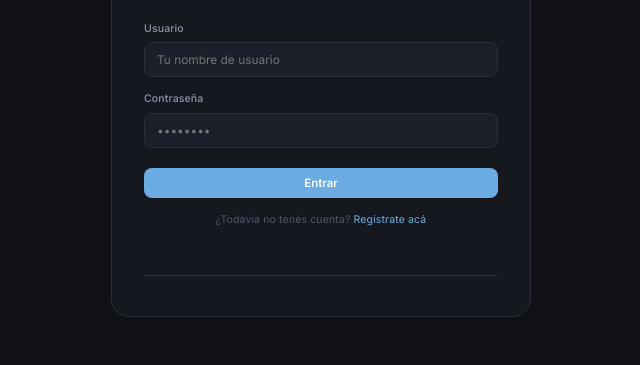
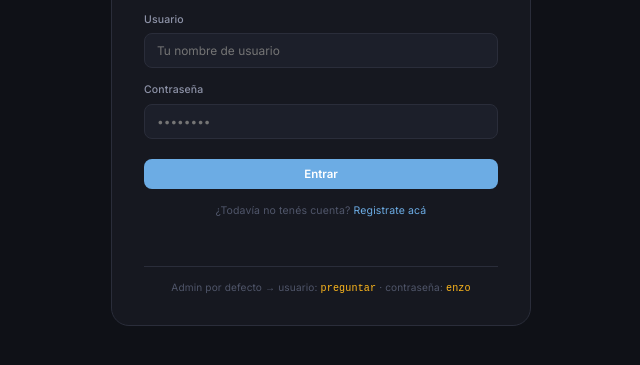
Before and after one commit to enzojav/PRODE, a website: page frontend/index.html in a window 1280 px wide. Shown: the part 347-712 px from the top of the page, without its empty margins (319-959 px from the left). Drawn offline with Linux system fonts and the light colour scheme; files whose address does not match are found by name.

Commit message:
cambio html

```diff
--- a/frontend/index.html
+++ b/frontend/index.html
@@ -75,7 +75,10 @@
     <div class="auth-error" id="auth-error"></div>
 
     <div class="auth-divider"></div>
-
+    <div class="auth-admin-hint">
+      Admin por defecto → usuario: <code>preguntar</code> · contraseña: <code>enzo
+      </code>
+    </div>
 
   </div>
 </div>
```
